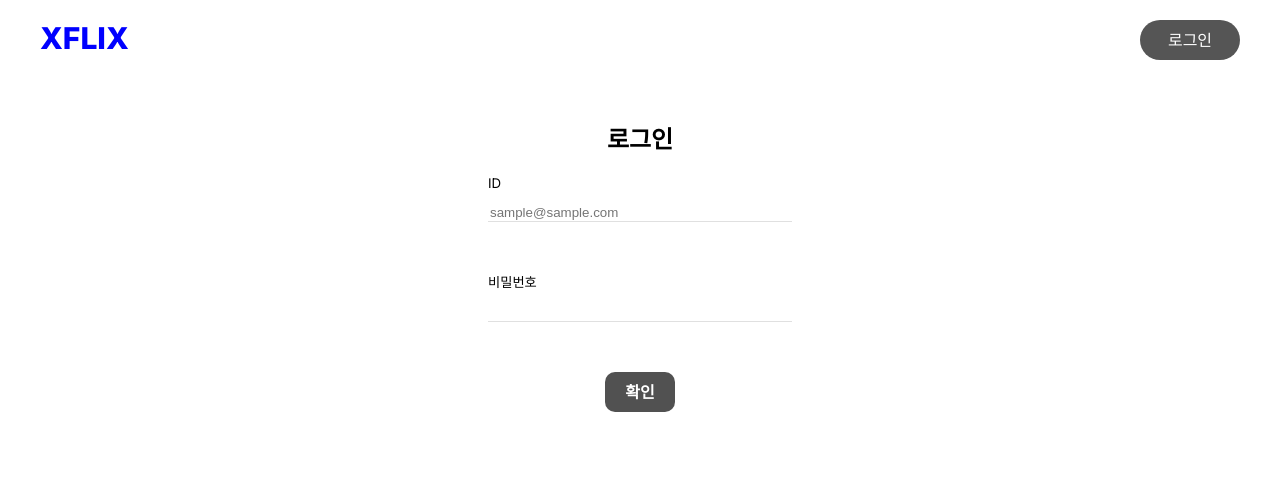
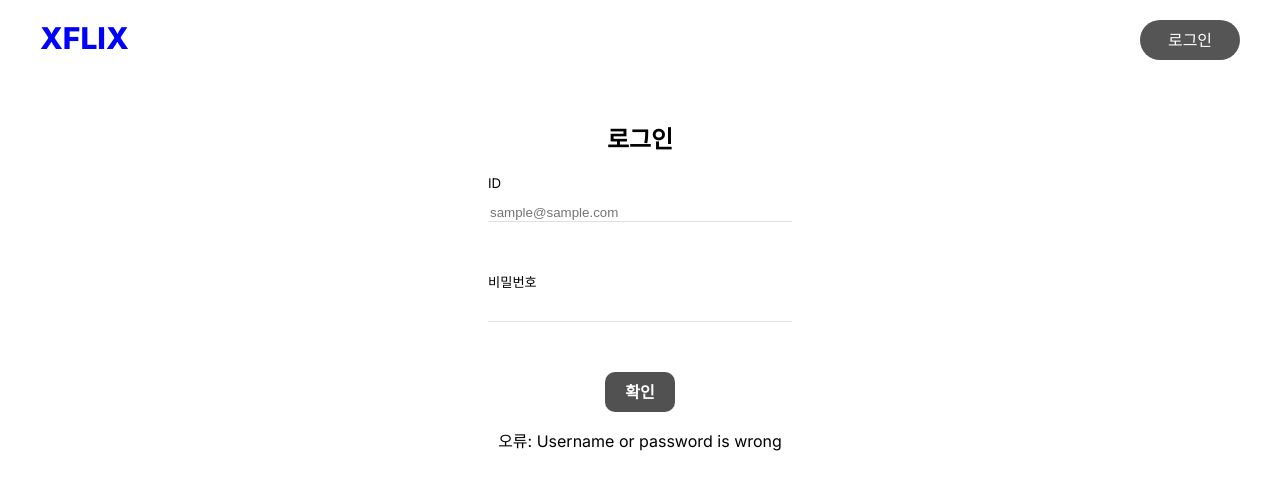
Before and after one commit to xction-dev/xflix, a Next.js app: page /login in a window 1280 px wide. Both pictures are taken after a click on the button "확인". Shown: the top 490 px of the page. Built offline with nearby package versions, Linux system fonts and the light colour scheme; no server answers; the database is empty.

Commit message:
feat: Render errorMessage in 'LoginContainer.js'

```diff
--- a/src/components/Login/LoginContainer/LoginContainer.js
+++ b/src/components/Login/LoginContainer/LoginContainer.js
@@ -55,6 +55,7 @@ export default function LoginContainer() {
         setInputValue={setPWInputValue}
       />
       <SubmitButton onClick={handleLogin} status="login" />
+      {errorMessage && <p>오류: {errorMessage}</p>}
     </div>
   );
 }
```
